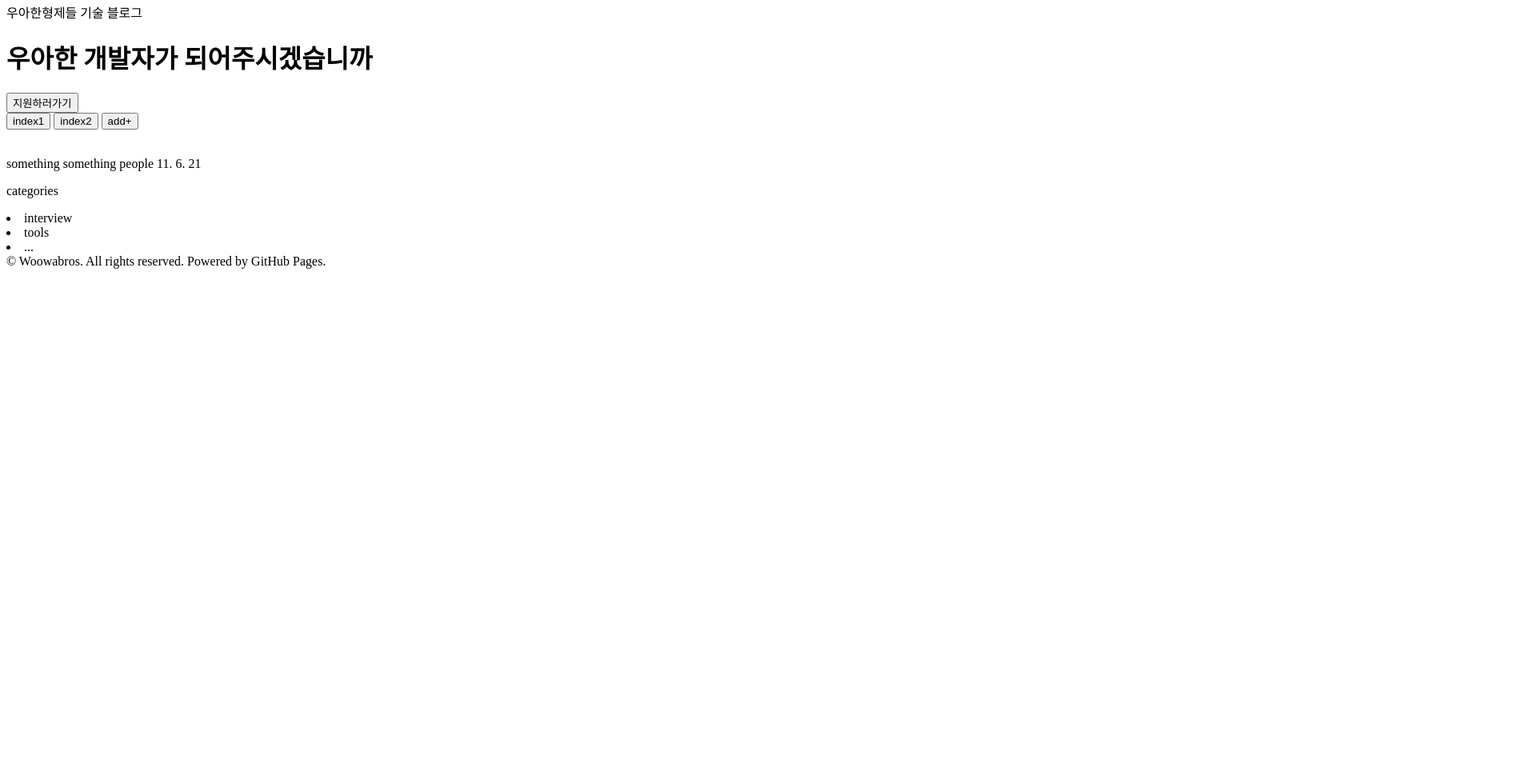
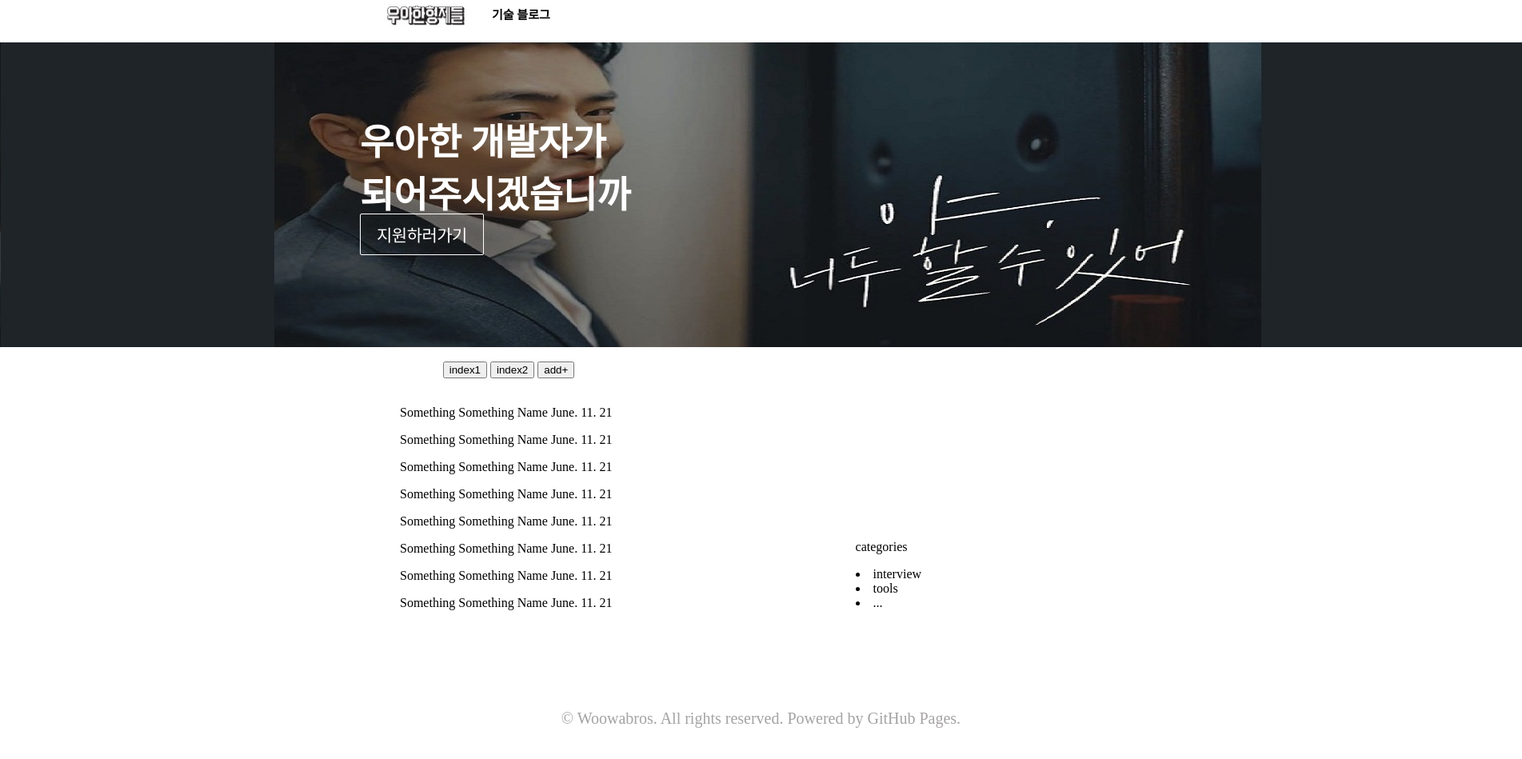
Before and after one commit to CocoDiff/webpractice, a plain HTML site: page index.html in a window 1280 px wide. Shown: the part 13-962 px from the top of the page at 80% size, 1903 px wide, since content can reach past the window. Before the commit the page ends 800 px from the top, so only its background shows below. Drawn offline with Linux system fonts and the light colour scheme.

Commit message:
Add files via upload

```diff
--- a/index.html
+++ b/index.html
@@ -1,37 +1,70 @@
 <!DOCTYPE html>
 <html>
-    <title>우아한형제들</title>
+    <head>
+        <meta charset="utf-8" />
+        <title>우아한형제들</title>
+        <link href="icon.png" rel="shortcut icon" type="image/x-icon">
+        <link rel="stylesheet" type="text/css" href="stylesheet.css">
+    </head>
     <body>
-        <header>
-        <p>우아한형제들 기술 블로그</p>
-        </header>
-
-        <banner>
-            <h1>우아한 개발자가 되어주시겠습니까</h1>
-            <button>지원하러가기</button>
-        </banner>
+        <div id = "header">
+        <a href="index.html">
+        <span><img src="woowabros.jpg" align = "center">기술 블로그</span></a>
+        </div>
         <br>
 
-        <section>
+        <div id = "banner">
+            <p>우아한 개발자가 <br> 되어주시겠습니까</p>
+            <button class="button">지원하러가기</button>
+        </div>
+        <br>
+
+        <div id = "section">
             <button>index1</button>
             <button>index2</button>
             <button>add+</button>
-        </section>
+        </div>
         <br>
 
-        <content>
-            <p>something something
-                people 11. 6. 21
+        <div class = "content">
+            <p>Something Something
+                Name June. 11. 21
             </p>
-        </content>
+            <p>Something Something
+                Name June. 11. 21
+            </p>
+            <p>Something Something
+                Name June. 11. 21
+            </p>
+            <p>Something Something
+                Name June. 11. 21
+            </p>
+            <p>Something Something
+                Name June. 11. 21
+            </p>
+            <p>Something Something
+                Name June. 11. 21
+            </p>
+            <p>Something Something
+                Name June. 11. 21
+            </p>
+            <p>Something Something
+                Name June. 11. 21
+            </p>
+        </div>
 
-        <nav>
+        <div class= "nav">
             <p>categories</p>
             <li>interview</li>
             <li>tools</li>
             <li>...</li>
-        </nav>
-
-        <footer>© Woowabros. All rights reserved. Powered by GitHub Pages.</footer>
+        </div>
+        <br>
+        <br>
+        <br>
+        <br>
+        <br>
+        <br>
+        <div id ="footer">© Woowabros. All rights reserved. Powered by GitHub Pages.</div>
     </body>
 </html>
--- /dev/null
+++ b/stylesheet.css
@@ -0,0 +1,94 @@
+body {
+    margin-top: 0;
+    margin-left: 0;
+}
+
+a {
+    text-decoration-line: none;
+    color: #000;
+}
+
+#banner .button {
+    margin-left: 450px;
+    padding-left: 20px;
+    padding-right: 20px;
+    padding-top: 10px;
+    padding-bottom: 10px;
+    font-size: 21px;
+    font-weight: 500;
+    letter-spacing: -0.5px;
+    background-color: rgba(255,255,255,0);
+    border: 1px solid #ffffff;
+    border-radius: 2px;
+    color: #ffffff;
+}
+
+.button:hover{
+    background-color: rgb(255, 0, 0);
+    opacity: 0.5;
+    color:white;
+}
+
+#header {
+    line-height: 60px;
+    text-indent: 450px;
+    display:block;
+    position:fixed;
+    background: #fff;
+    width: 1903px;
+    height: 66px;
+    font-size: 20px;
+}
+
+img {
+    width: 160px;
+    height: 63px;
+}
+
+
+#header span {
+    font-size: 15px;
+    font-weight: 800;
+    margin:5px;
+}
+
+#banner {
+    width: 1903px;
+    height: 383px;
+    background-image: url("main.jpg");
+}
+
+#banner p {
+    padding-left: 450px;
+    padding-top: 90px;
+    color: white;
+    font-size: 46px;
+    font-weight: bold;
+    text-align: left;
+    height: 80px;
+}
+
+#section {
+    text-align: center;
+}
+
+.content {
+    padding-left: 500px;
+    padding-right: 300px;
+    display: inline-block;
+    width: auto;
+    height: 200px;
+}
+
+.nav {
+    display: inline-block;
+}
+
+#footer {
+    width: 1903px;
+    height: 92px;
+    text-align: center;
+    color: rgb(165, 162, 162);
+    font-size: 20px;
+    line-height: 90px;
+}
```
Also changed, not shown: icon.png (added), main.jpg (added), woowabros.jpg (added).
